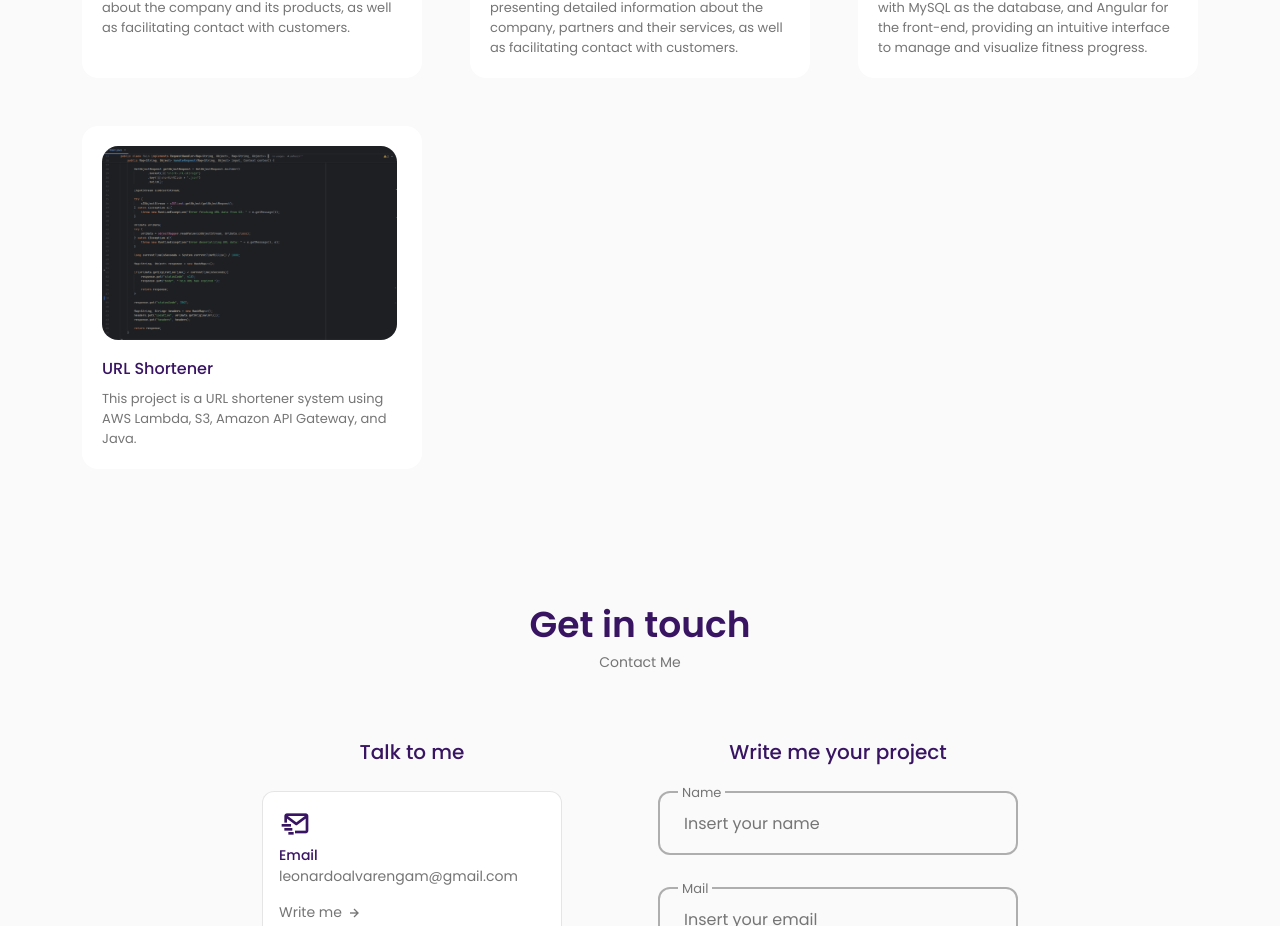
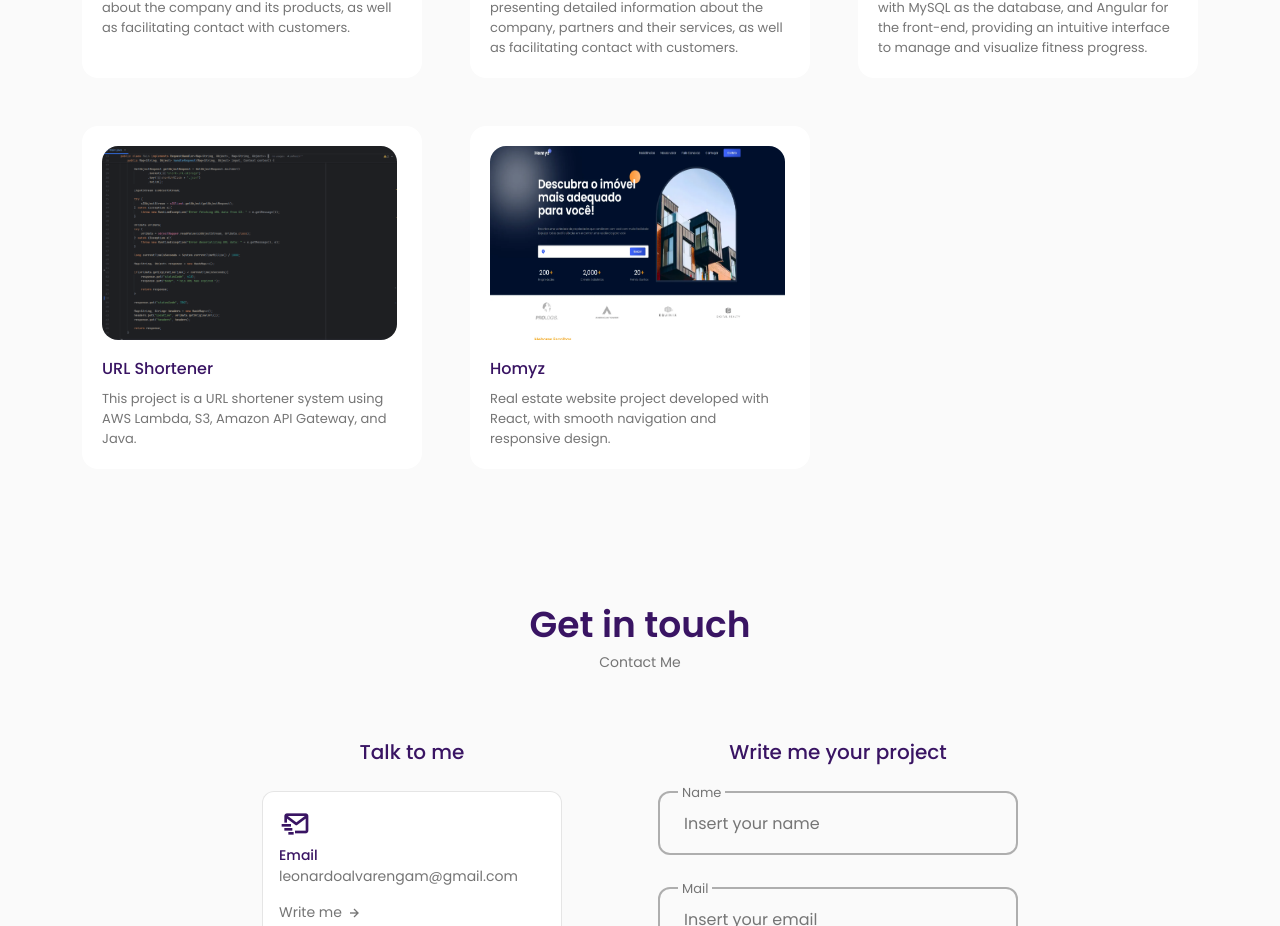
Before and after one commit to ynfleozin/portfolio, a React (Create React App) app: page / in a window 1280 px wide. Shown: the part 2599-3525 px from the top of the page. Built offline with nearby package versions, Linux system fonts and the light colour scheme.

Commit message:
add new project

```diff
--- a/src/components/projects/Projects.jsx
+++ b/src/components/projects/Projects.jsx
@@ -5,6 +5,7 @@ import granRomanoImg from '../../assets/img/projects/granromano.webp';
 import shTecnoImg from '../../assets/img/projects/shtecno.webp';
 import fitnessImg from '../../assets/img/projects/fitnesstracker.webp'
 import urlImg from '../../assets/img/projects/URL-shortener.webp'
+import homyzImg from '../../assets/img/projects/homyz.webp'
 
 const Projects = () => {
   const projectList = [
@@ -22,16 +23,22 @@ const Projects = () => {
       description: 'This project is a corporate website developed for the company SH Tecnologia, specialized in services in the technological area. The website was created with the aim of presenting detailed information about the company, partners and their services, as well as facilitating contact with customers.',
     },
     {
-      link: '#',
+      link: 'https://github.com/ynfleozin/fitness-project',
       image: fitnessImg,
       title: 'Fitness Tracker',
       description: 'This is a fitness project developed to help users monitor their workouts, activities, and personal goals. The application is built using Spring Boot and Hibernate for the back-end with MySQL as the database, and Angular for the front-end, providing an intuitive interface to manage and visualize fitness progress.',
     },
     {
-      link: '#',
+      link: 'https://github.com/ynfleozin/URL-shortener',
       image: urlImg,
       title: 'URL Shortener',
       description: 'This project is a URL shortener system using AWS Lambda, S3, Amazon API Gateway, and Java.',
+    },
+    {
+      link: 'https://site-homyz.vercel.app/',
+      image: homyzImg,
+      title: 'Homyz',
+      description: 'Real estate website project developed with React, with smooth navigation and responsive design.',
     },
   ];
 
```
Also changed, not shown: src/assets/img/projects/homyz.webp (added).
